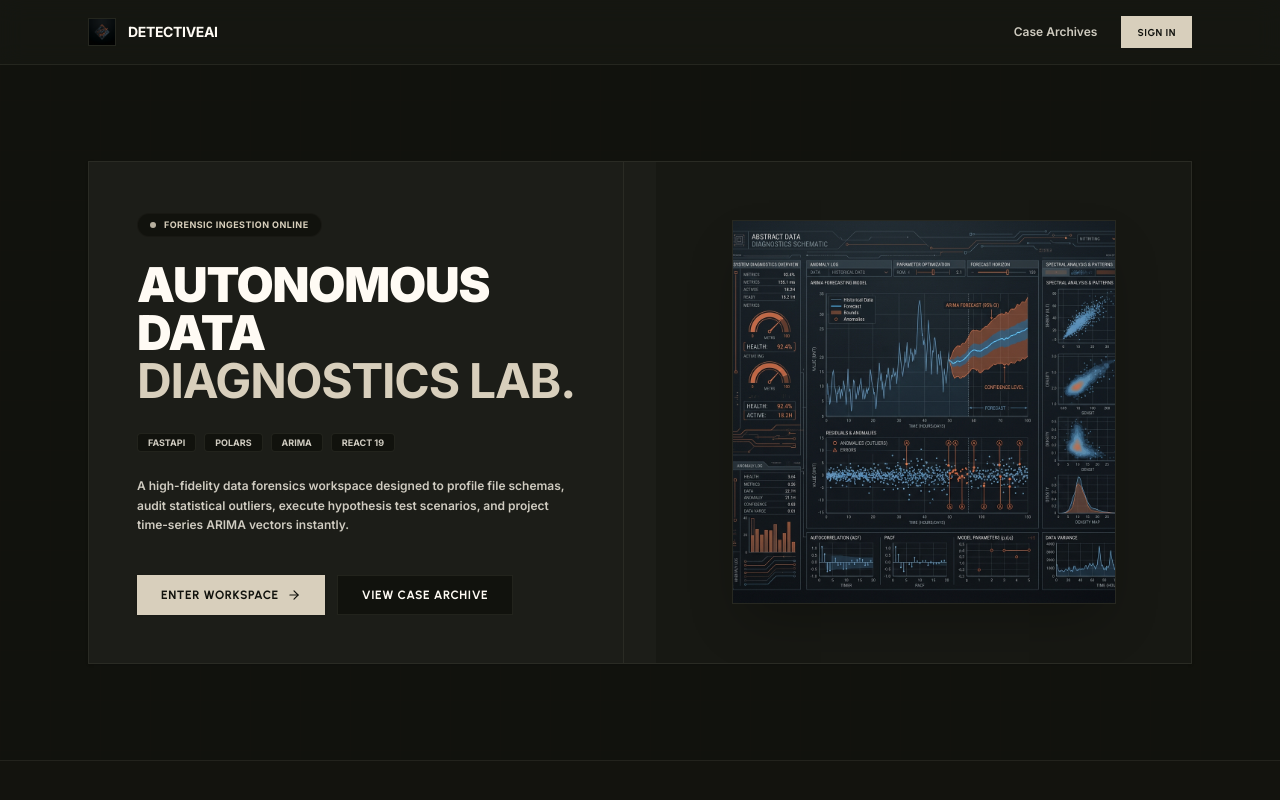
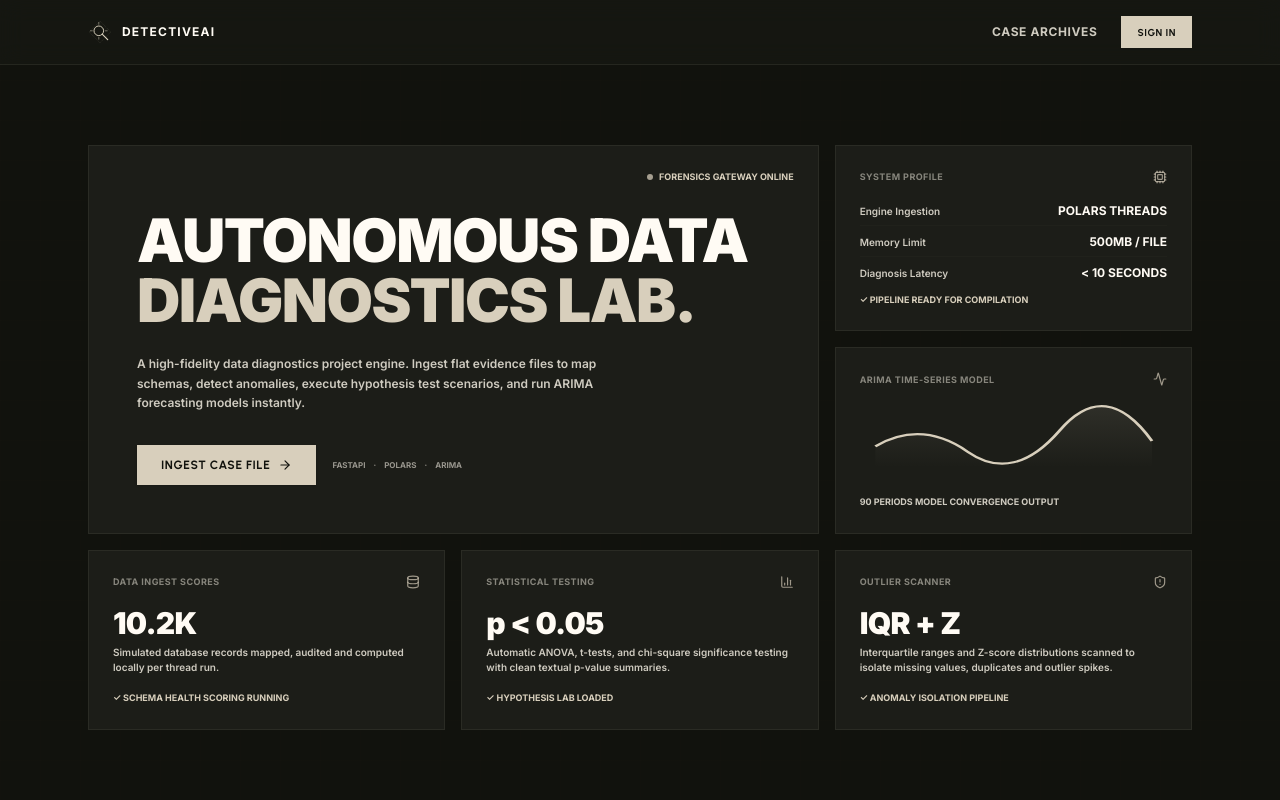
Before and after one commit to mannaxsara/detective-ai, a Next.js app in the folder frontend/: page / in a window 1280 px wide. Shown: the top 800 px of the page. Built offline with nearby package versions, Linux system fonts and the light colour scheme.

Commit message:
design: replace hero image with interactive bento grid layout and implement clean vector inline SVG logo

```diff
--- a/frontend/src/app/page.tsx
+++ b/frontend/src/app/page.tsx
@@ -2,8 +2,19 @@
 
 import React, { useEffect, useState } from "react";
 import Link from "next/link";
-import { ArrowRight, Database, ShieldAlert, LineChart } from "lucide-react";
+import { ArrowRight, Database, ShieldAlert, LineChart, Cpu, BarChart3, Activity } from "lucide-react";
 import { motion } from "framer-motion";
+
+function LogoIcon() {
+  return (
+    <svg className="w-6 h-6 text-primary shrink-0" viewBox="0 0 100 100" fill="none" xmlns="http://www.w3.org/2000/svg">
+      <path d="M50 5 L95 50 L50 95 L5 50 Z" stroke="currentColor" strokeWidth="2" strokeDasharray="4 4" className="opacity-30" />
+      <circle cx="45" cy="45" r="20" stroke="currentColor" strokeWidth="4" />
+      <path d="M59 59 L82 82" stroke="currentColor" strokeWidth="5" strokeLinecap="round" />
+      <path d="M45 10 L45 18 M45 72 L45 80 M10 45 L18 45 M72 45 L80 45" stroke="currentColor" strokeWidth="3" strokeLinecap="round" className="opacity-70" />
+    </svg>
+  );
+}
 
 export default function HomePage() {
   const [isLoggedIn, setIsLoggedIn] = useState(false);
@@ -22,8 +33,7 @@ export default function HomePage() {
     visible: {
       opacity: 1,
       transition: {
-        staggerChildren: 0.1,
-        delayChildren: 0.1,
+        staggerChildren: 0.08,
       },
     },
   };
@@ -45,7 +55,7 @@ export default function HomePage() {
 
       {/* Background grid lines */}
       <div
-        className="absolute inset-0 z-0 bg-[linear-gradient(to_right,rgba(212,110,85,0.015)_1px,transparent_1px),linear-gradient(to_bottom,rgba(212,110,85,0.015)_1px,transparent_1px)] bg-[size:50px_50px] opacity-50 pointer-events-none"
+        className="absolute inset-0 z-0 bg-[linear-gradient(to_right,rgba(212,110,85,0.012)_1px,transparent_1px),linear-gradient(to_bottom,rgba(212,110,85,0.012)_1px,transparent_1px)] bg-[size:40px_40px] opacity-65 pointer-events-none"
         aria-hidden="true"
       />
 
@@ -57,17 +67,13 @@ export default function HomePage() {
         className="border-b border-border bg-card/45 backdrop-blur-md sticky top-0 z-50"
       >
         <div className="max-w-6xl mx-auto px-6 h-16 flex items-center justify-between">
-          <div className="flex items-center gap-3 select-none">
-            <img
-              src="/logo.jpg"
-              alt="DetectiveAI Logo"
-              className="w-7 h-7 rounded-cards border border-border object-cover"
-            />
-            <span className="font-bold text-sm tracking-tight text-foreground uppercase">DetectiveAI</span>
+          <div className="flex items-center gap-2.5 select-none">
+            <LogoIcon />
+            <span className="font-bold text-xs uppercase tracking-widest text-foreground font-mono">DetectiveAI</span>
           </div>
 
           <div className="flex items-center gap-6">
-            <Link href="/history" className="text-xs font-semibold text-muted-foreground hover:text-foreground transition-colors">
+            <Link href="/history" className="text-xs font-mono font-bold text-muted-foreground hover:text-foreground transition-colors uppercase tracking-wider">
               Case Archives
             </Link>
             {loading ? null : isLoggedIn ? (
@@ -77,7 +83,7 @@ export default function HomePage() {
                   whileTap={{ scale: 0.99 }}
                   className="h-8 rounded-small bg-primary hover:opacity-95 text-primary-foreground font-bold text-[10px] uppercase tracking-wider px-4 transition-colors cursor-pointer"
                 >
-                  Go to Dashboard
+                  Workspace
                 </motion.button>
               </Link>
             ) : (
@@ -95,53 +101,38 @@ export default function HomePage() {
         </div>
       </motion.header>
 
-      {/* Project Hero Section */}
-      <section className="py-12 md:py-24 max-w-6xl mx-auto px-6 relative z-10">
-        <div className="grid grid-cols-1 lg:grid-cols-12 gap-8 border border-border bg-card rounded-cards overflow-hidden shadow-sm">
-
-          {/* Left Panel: Project Branding & Meta */}
-          <div className="lg:col-span-6 p-8 md:p-12 flex flex-col justify-center border-b lg:border-b-0 lg:border-r border-border text-left">
+      {/* Bento Grid Hero Layout */}
+      <section className="py-12 md:py-20 max-w-6xl mx-auto px-6 relative z-10">
         <motion.div
           variants={containerVariants}
           initial="hidden"
           animate="visible"
-              className="space-y-6"
+          className="grid grid-cols-1 md:grid-cols-3 gap-4"
         >
-              {/* Badge */}
-              <motion.div variants={itemVariants}>
-                <span className="inline-flex items-center gap-2 px-3 py-1 rounded-full border border-border/40 bg-background text-[9px] font-mono font-bold uppercase text-primary tracking-wider select-none">
+
+          {/* Main Title Card (Span 2x2) */}
+          <motion.div
+            variants={itemVariants}
+            className="md:col-span-2 md:row-span-2 p-8 md:p-12 bg-card border border-border rounded-cards flex flex-col justify-between min-h-[380px] relative overflow-hidden text-left"
+          >
+            {/* Corner status light */}
+            <div className="absolute top-6 right-6 flex items-center gap-1.5 font-mono text-[9px] font-bold text-primary select-none">
               <span className="w-1.5 h-1.5 rounded-full bg-primary animate-pulse" />
-                  Forensic Ingestion Online
-                </span>
-              </motion.div>
+              FORENSICS GATEWAY ONLINE
+            </div>
 
-              {/* Title */}
-              <motion.h1
-                variants={itemVariants}
-                className="text-3xl md:text-5xl font-black text-foreground tracking-tight leading-none uppercase"
-              >
+            <div className="space-y-6 pt-4">
+              <h1 className="text-4xl md:text-6xl font-black text-foreground tracking-tight leading-none uppercase">
                 Autonomous Data <br />
-                <span className="text-primary font-bold">Diagnostics Lab.</span>
-              </motion.h1>
+                <span className="text-primary">Diagnostics Lab.</span>
+              </h1>
 
-              {/* Tech Stack Specs */}
-              <motion.div variants={itemVariants} className="flex flex-wrap gap-2 pt-1 font-mono text-[9px] text-muted-foreground font-bold select-none">
-                <span className="px-2.5 py-0.5 rounded border border-border bg-background">FASTAPI</span>
-                <span className="px-2.5 py-0.5 rounded border border-border bg-background">POLARS</span>
-                <span className="px-2.5 py-0.5 rounded border border-border bg-background">ARIMA</span>
-                <span className="px-2.5 py-0.5 rounded border border-border bg-background">REACT 19</span>
-              </motion.div>
+              <p className="text-xs text-muted-foreground leading-relaxed font-semibold max-w-lg">
+                A high-fidelity data diagnostics project engine. Ingest flat evidence files to map schemas, detect anomalies, execute hypothesis test scenarios, and run ARIMA forecasting models instantly.
+              </p>
+            </div>
 
-              {/* Description */}
-              <motion.p
-                variants={itemVariants}
-                className="text-xs text-muted-foreground leading-relaxed font-semibold max-w-md"
-              >
-                A high-fidelity data forensics workspace designed to profile file schemas, audit statistical outliers, execute hypothesis test scenarios, and project time-series ARIMA vectors instantly.
-              </motion.p>
-
-              {/* Primary Action buttons */}
-              <motion.div variants={itemVariants} className="pt-4 flex flex-wrap gap-3">
+            <div className="pt-8 flex flex-wrap items-center gap-4">
               {isLoggedIn ? (
                 <Link href="/dashboard">
                   <motion.button
@@ -149,7 +140,7 @@ export default function HomePage() {
                     whileTap={{ scale: 0.98 }}
                     className="h-10 rounded-small bg-primary hover:opacity-95 text-primary-foreground font-bold text-xs uppercase tracking-wider px-6 flex items-center gap-2 cursor-pointer shadow-sm"
                   >
-                      Open Dashboard
+                    Open Workspace
                     <ArrowRight className="w-3.5 h-3.5" />
                   </motion.button>
                 </Link>
@@ -160,83 +151,160 @@ export default function HomePage() {
                     whileTap={{ scale: 0.98 }}
                     className="h-10 rounded-small bg-primary hover:opacity-95 text-primary-foreground font-bold text-xs uppercase tracking-wider px-6 flex items-center gap-2 cursor-pointer shadow-sm"
                   >
-                      Enter Workspace
+                    Ingest Case File
                     <ArrowRight className="w-3.5 h-3.5" />
                   </motion.button>
                 </Link>
               )}
-                <Link href="/history">
-                  <motion.button
-                    whileHover={{ scale: 1.02 }}
-                    whileTap={{ scale: 0.98 }}
-                    className="h-10 rounded-small border border-border bg-background hover:bg-card text-foreground font-bold text-xs uppercase tracking-wider px-6 cursor-pointer"
+
+              <div className="flex gap-2 font-mono text-[8px] text-muted-foreground/70 font-bold select-none">
+                <span>FASTAPI</span>
+                <span>·</span>
+                <span>POLARS</span>
+                <span>·</span>
+                <span>ARIMA</span>
+              </div>
+            </div>
+          </motion.div>
+
+          {/* Bento Card 2: Live Telemetry Status */}
+          <motion.div
+            variants={itemVariants}
+            className="p-6 bg-card border border-border rounded-cards flex flex-col justify-between text-left min-h-[180px]"
           >
-                    View Case Archive
-                  </motion.button>
-                </Link>
-              </motion.div>
-            </motion.div>
+            <div className="flex items-center justify-between font-mono text-[9px] font-bold text-muted-foreground/60 tracking-wider">
+              <span>SYSTEM PROFILE</span>
+              <Cpu className="w-3.5 h-3.5 text-primary/70" />
             </div>
 
-          {/* Right Panel: High-Fidelity Data Illustration (No Terminal) */}
-          <div className="lg:col-span-6 p-6 md:p-8 flex items-center justify-center bg-background/40">
-            <motion.div
-              initial={{ opacity: 0, scale: 0.98 }}
-              animate={{ opacity: 1, scale: 1 }}
-              transition={{ duration: 0.7, ease: [0.16, 1, 0.3, 1] }}
-              className="w-full max-w-sm rounded-cards border border-border/80 overflow-hidden bg-card shadow-2xl relative select-none"
-            >
-              <img
-                src="/hero-mockup.jpg"
-                alt="DetectiveAI Ingestion Forensics Visualization Mockup"
-                className="w-full h-auto object-cover"
-              />
-            </motion.div>
+            <div className="space-y-2 mt-4">
+              <div className="flex justify-between items-baseline border-b border-border/30 pb-1.5">
+                <span className="text-[10px] text-muted-foreground font-semibold">Engine Ingestion</span>
+                <span className="font-mono text-xs font-bold text-foreground">POLARS THREADS</span>
               </div>
-
+              <div className="flex justify-between items-baseline border-b border-border/30 pb-1.5">
+                <span className="text-[10px] text-muted-foreground font-semibold">Memory Limit</span>
+                <span className="font-mono text-xs font-bold text-foreground">500MB / FILE</span>
               </div>
-      </section>
-
-      {/* Product Capability Modules */}
-      <section className="py-16 border-t border-border bg-card/20 relative z-10">
-        <div className="max-w-6xl mx-auto px-6">
-          <div className="text-center mb-12 space-y-1.5 select-none">
-            <h2 className="text-[9px] font-mono font-bold text-primary uppercase tracking-widest">Capabilities</h2>
-            <p className="text-lg font-bold text-foreground">Equipped for Comprehensive Forensic Profiling</p>
-          </div>
-
-          <div className="grid grid-cols-1 md:grid-cols-3 gap-6">
-            <div className="p-6 rounded-cards border border-border bg-card flex flex-col justify-between min-h-[160px] shadow-sm">
-              <Database className="w-5 h-5 text-primary" />
-              <div className="mt-4 space-y-1 text-left">
-                <h4 className="text-xs font-bold text-foreground uppercase tracking-wide">Schema Ingestion & Profiling</h4>
-                <p className="text-[11px] text-muted-foreground leading-relaxed">
-                  Automatic data type mapping, memory footprint analysis, and schema health scoring for files up to 500MB.
-                </p>
+              <div className="flex justify-between items-baseline">
+                <span className="text-[10px] text-muted-foreground font-semibold">Diagnosis Latency</span>
+                <span className="font-mono text-xs font-bold text-foreground">&lt; 10 SECONDS</span>
               </div>
             </div>
 
-            <div className="p-6 rounded-cards border border-border bg-card flex flex-col justify-between min-h-[160px] shadow-sm">
-              <LineChart className="w-5 h-5 text-primary" />
-              <div className="mt-4 space-y-1 text-left">
-                <h4 className="text-xs font-bold text-foreground uppercase tracking-wide">ARIMA Forecasting</h4>
-                <p className="text-[11px] text-muted-foreground leading-relaxed">
-                  Run advanced time-series forecasting with lower and upper confidence bounds in seconds.
+            <div className="text-[9px] font-mono text-primary font-bold mt-2">
+              ✓ PIPELINE READY FOR COMPILATION
+            </div>
+          </motion.div>
+
+          {/* Bento Card 3: ARIMA Shaded Waveform Projection */}
+          <motion.div
+            variants={itemVariants}
+            className="p-6 bg-card border border-border rounded-cards flex flex-col justify-between text-left min-h-[180px] overflow-hidden relative"
+          >
+            <div className="flex items-center justify-between font-mono text-[9px] font-bold text-muted-foreground/60 tracking-wider">
+              <span>ARIMA TIME-SERIES MODEL</span>
+              <Activity className="w-3.5 h-3.5 text-primary/70" />
+            </div>
+
+            {/* Glowing Shaded SVG Waveform */}
+            <div className="h-16 w-full relative flex items-center justify-center my-2">
+              <svg className="w-full h-full overflow-visible" viewBox="0 0 200 60" preserveAspectRatio="none">
+                {/* Confidence Shaded Region */}
+                <path
+                  d="M10,35 Q40,10 70,40 T130,20 T190,30 L190,55 L10,55 Z"
+                  fill="url(#gradient-shade)"
+                  className="opacity-20"
+                />
+                {/* Forecast Line */}
+                <path
+                  d="M10,35 Q40,10 70,40 T130,20 T190,30"
+                  fill="none"
+                  stroke="currentColor"
+                  strokeWidth="2"
+                  className="text-primary"
+                />
+                <defs>
+                  <linearGradient id="gradient-shade" x1="0%" y1="0%" x2="0%" y2="100%">
+                    <stop offset="0%" stopColor="var(--primary)" stopOpacity="0.5" />
+                    <stop offset="100%" stopColor="var(--primary)" stopOpacity="0" />
+                  </linearGradient>
+                </defs>
+              </svg>
+            </div>
+
+            <div className="text-[9px] font-mono text-muted-foreground font-bold select-none">
+              90 PERIODS MODEL CONVERGENCE OUTPUT
+            </div>
+          </motion.div>
+
+          {/* Bento Card 4: Statistical Ingestion */}
+          <motion.div
+            variants={itemVariants}
+            className="p-6 bg-card border border-border rounded-cards flex flex-col justify-between text-left min-h-[180px]"
+          >
+            <div className="flex items-center justify-between font-mono text-[9px] font-bold text-muted-foreground/60 tracking-wider">
+              <span>DATA INGEST SCORES</span>
+              <Database className="w-3.5 h-3.5 text-primary/70" />
+            </div>
+
+            <div className="space-y-1 my-3">
+              <div className="text-3xl font-black text-foreground font-mono tracking-tight">10.2K</div>
+              <p className="text-[10px] text-muted-foreground font-semibold">
+                Simulated database records mapped, audited and computed locally per thread run.
               </p>
             </div>
+
+            <div className="text-[9px] font-mono text-primary font-bold">
+              ✓ SCHEMA HEALTH SCORING RUNNING
+            </div>
+          </motion.div>
+
+          {/* Bento Card 5: Hypothesis & ANOVA Tests */}
+          <motion.div
+            variants={itemVariants}
+            className="p-6 bg-card border border-border rounded-cards flex flex-col justify-between text-left min-h-[180px]"
+          >
+            <div className="flex items-center justify-between font-mono text-[9px] font-bold text-muted-foreground/60 tracking-wider">
+              <span>STATISTICAL TESTING</span>
+              <BarChart3 className="w-3.5 h-3.5 text-primary/70" />
             </div>
 
-            <div className="p-6 rounded-cards border border-border bg-card flex flex-col justify-between min-h-[160px] shadow-sm">
-              <ShieldAlert className="w-5 h-5 text-primary" />
-              <div className="mt-4 space-y-1 text-left">
-                <h4 className="text-xs font-bold text-foreground uppercase tracking-wide">Anomaly Scanning</h4>
-                <p className="text-[11px] text-muted-foreground leading-relaxed">
-                  Automatically flag distribution outliers, missing values, duplicates, and statistical test discrepancies.
+            <div className="space-y-1 my-3">
+              <div className="text-3xl font-black text-foreground font-mono tracking-tight">p &lt; 0.05</div>
+              <p className="text-[10px] text-muted-foreground font-semibold">
+                Automatic ANOVA, t-tests, and chi-square significance testing with clean textual p-value summaries.
               </p>
             </div>
+
+            <div className="text-[9px] font-mono text-primary font-bold">
+              ✓ HYPOTHESIS LAB LOADED
             </div>
+          </motion.div>
+
+          {/* Bento Card 6: Anomaly Diagnostics */}
+          <motion.div
+            variants={itemVariants}
+            className="p-6 bg-card border border-border rounded-cards flex flex-col justify-between text-left min-h-[180px]"
+          >
+            <div className="flex items-center justify-between font-mono text-[9px] font-bold text-muted-foreground/60 tracking-wider">
+              <span>OUTLIER SCANNER</span>
+              <ShieldAlert className="w-3.5 h-3.5 text-primary/70" />
             </div>
+
+            <div className="space-y-1 my-3">
+              <div className="text-3xl font-black text-foreground font-mono tracking-tight">IQR + Z</div>
+              <p className="text-[10px] text-muted-foreground font-semibold">
+                Interquartile ranges and Z-score distributions scanned to isolate missing values, duplicates and outlier spikes.
+              </p>
             </div>
+
+            <div className="text-[9px] font-mono text-primary font-bold">
+              ✓ ANOMALY ISOLATION PIPELINE
+            </div>
+          </motion.div>
+
+        </motion.div>
       </section>
 
       {/* Footer */}
```
Lines whose indentation alone changed are shown as unchanged.
